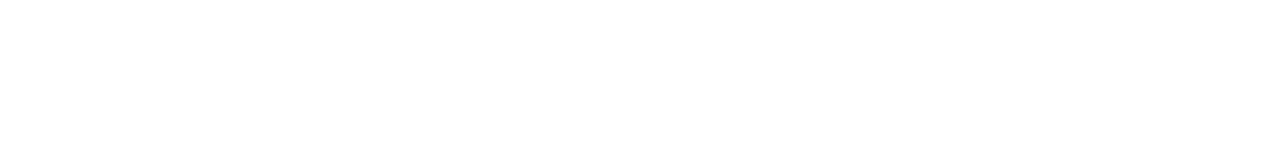
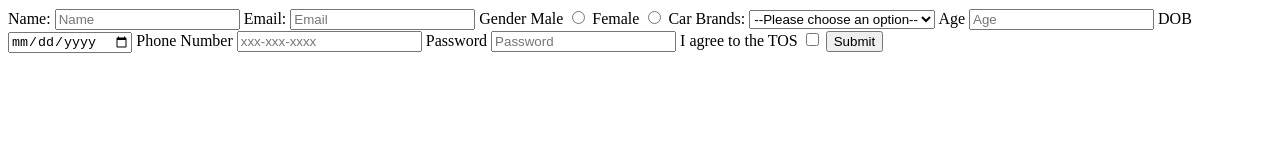
Before and after one commit to acciojob/signup-form-car-Akki789, a website: page main.html in a window 1280 px wide. Drawn offline with Linux system fonts and the light colour scheme.

Commit message:
created a submission

```diff
--- a/main.html
+++ b/main.html
@@ -8,6 +8,40 @@
 
 <body>
 	<!-- the entire body must be written by student -->
+	<form method="post">
+		<label for="name">Name:</label>
+        <input type="text" name="name" id="name" placeholder="Name" required>
+
+		<label for="email">Email:</label>
+        <input type="email" name="" id="email" placeholder="Email" required>
+
+		<label for="Gender">Gender</label>
+       Male <input type="radio" name="gender" id="gender_m" required>
+       Female <input type="radio" name="gender" id="gender_f" required>
+
+		<label for="car-brands">Car Brands:</label>
+       <select id="cars" name="car-brands" required>
+       <option value="">--Please choose an option--</option>
+       </select>
+
+		<label for="">Age</label>
+        <input type="number" name="" id="age" placeholder="Age" required>
+
+        <label for="">DOB</label>
+        <input type="date" name="" id="dob" required>
+
+		<label for="">Phone Number</label>
+        <input type="tel" name="" id="tel" placeholder="xxx-xxx-xxxx">
+
+		<label for="">Password</label>
+        <input type="password" name="" id="password" placeholder="Password" required>
+
+        <label for="">I agree to the TOS</label>
+		<input type="checkbox" id="tos" required>
+
+		<button type="submit">Submit</button>
+
+	</form>
     <script type="text/javascript" src="./script.js">
 </script>
 
```
